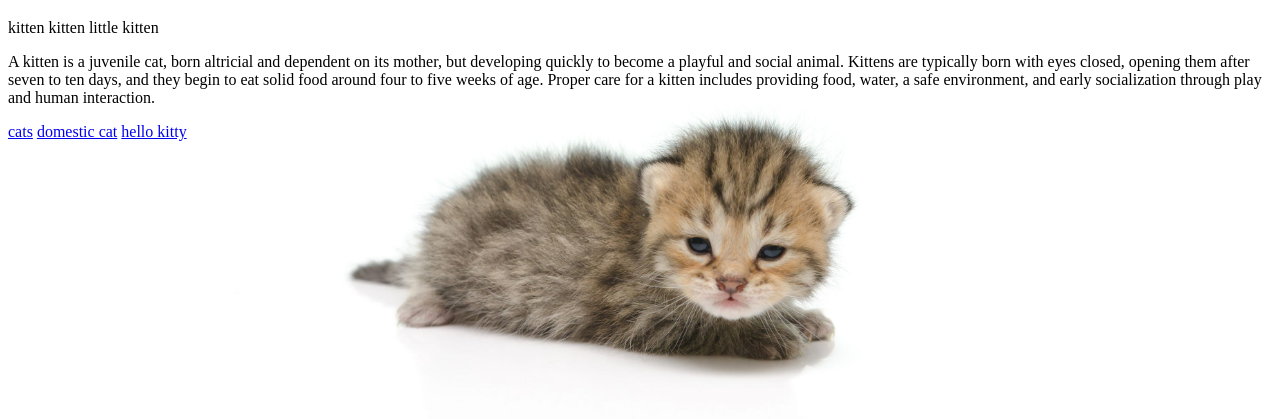
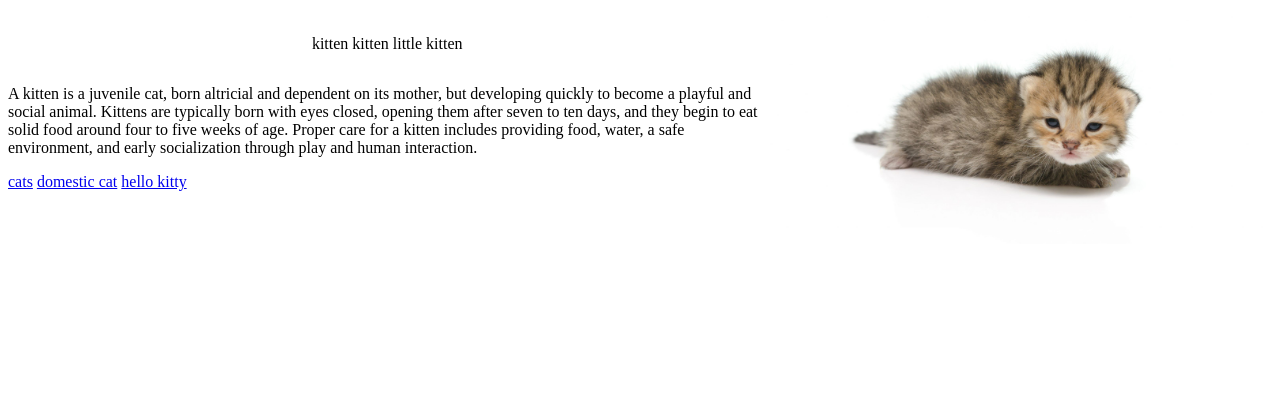
Before and after one commit to 26ifediukovich-oss/Heroes, a plain HTML site: page index.html in a window 1280 px wide. Shown: the part 61-480 px from the top of the page. Drawn offline with Linux system fonts and the light colour scheme.

Commit message:
setting page text and backfrounde imade for a hero1

```diff
--- a/css/style.css
+++ b/css/style.css
@@ -4,7 +4,15 @@ html, body{
 .hero1{
     height: 100%;
     background-image: url(../images/kitten.jpg);
-    background-size: 70%;
-     background-position: top center;
+    background-size: 40%;
+    background-position: top right;
     background-repeat: no-repeat;
 }
+section{
+    width: 60%;
+    display: flex;
+    justify-content: center;
+}
+.hero2{
+
+}
--- a/index.html
+++ b/index.html
@@ -21,6 +21,8 @@
             <a href="https://en.wikipedia.org/wiki/Hello_Kitty">hello kitty</a>
         </nav>
     </div>
+    <div class="hero2">
 
+    </div>
 </body>
 </html>
```
Also changed, not shown: images/puppy.jpg (added).
